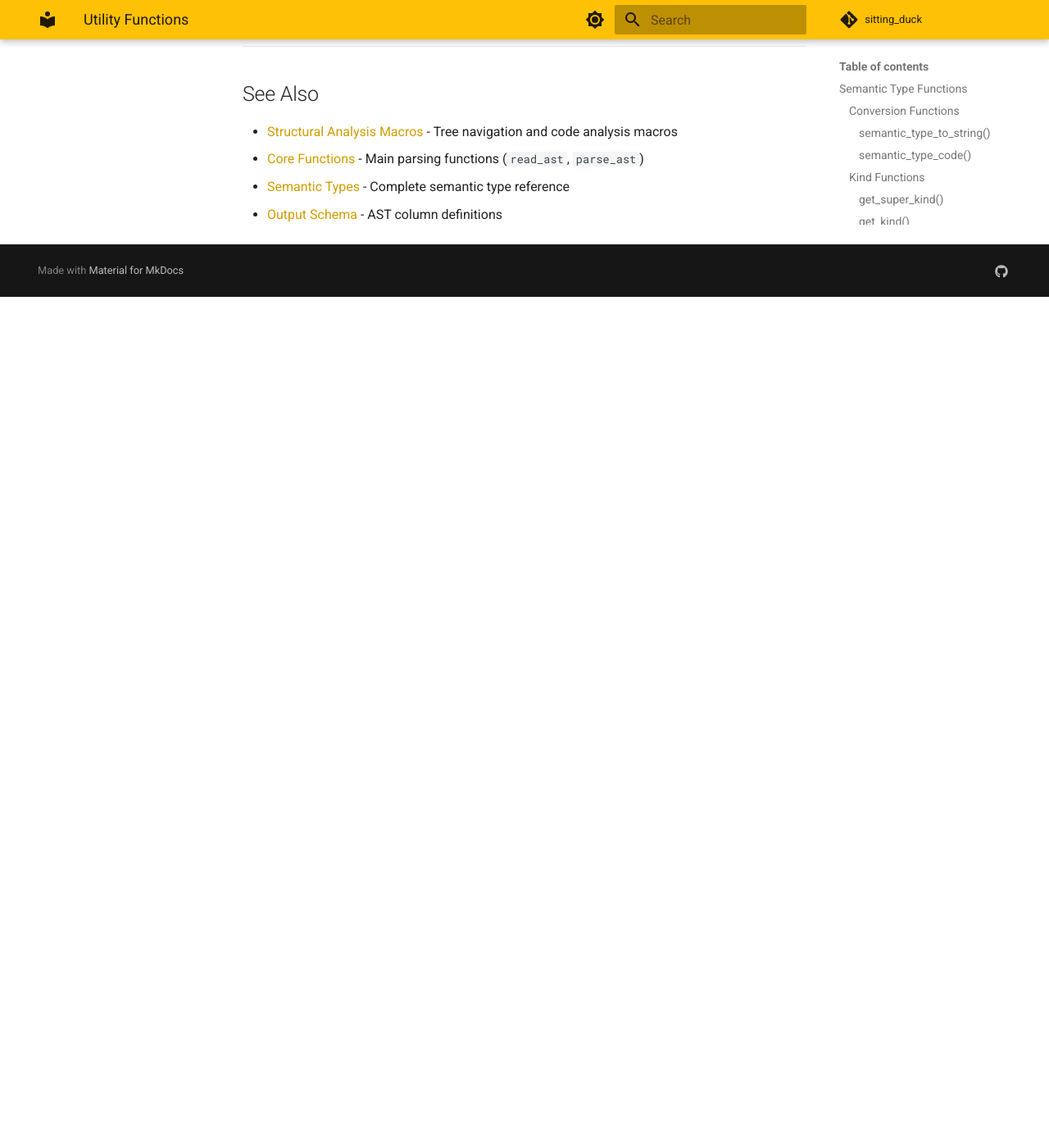
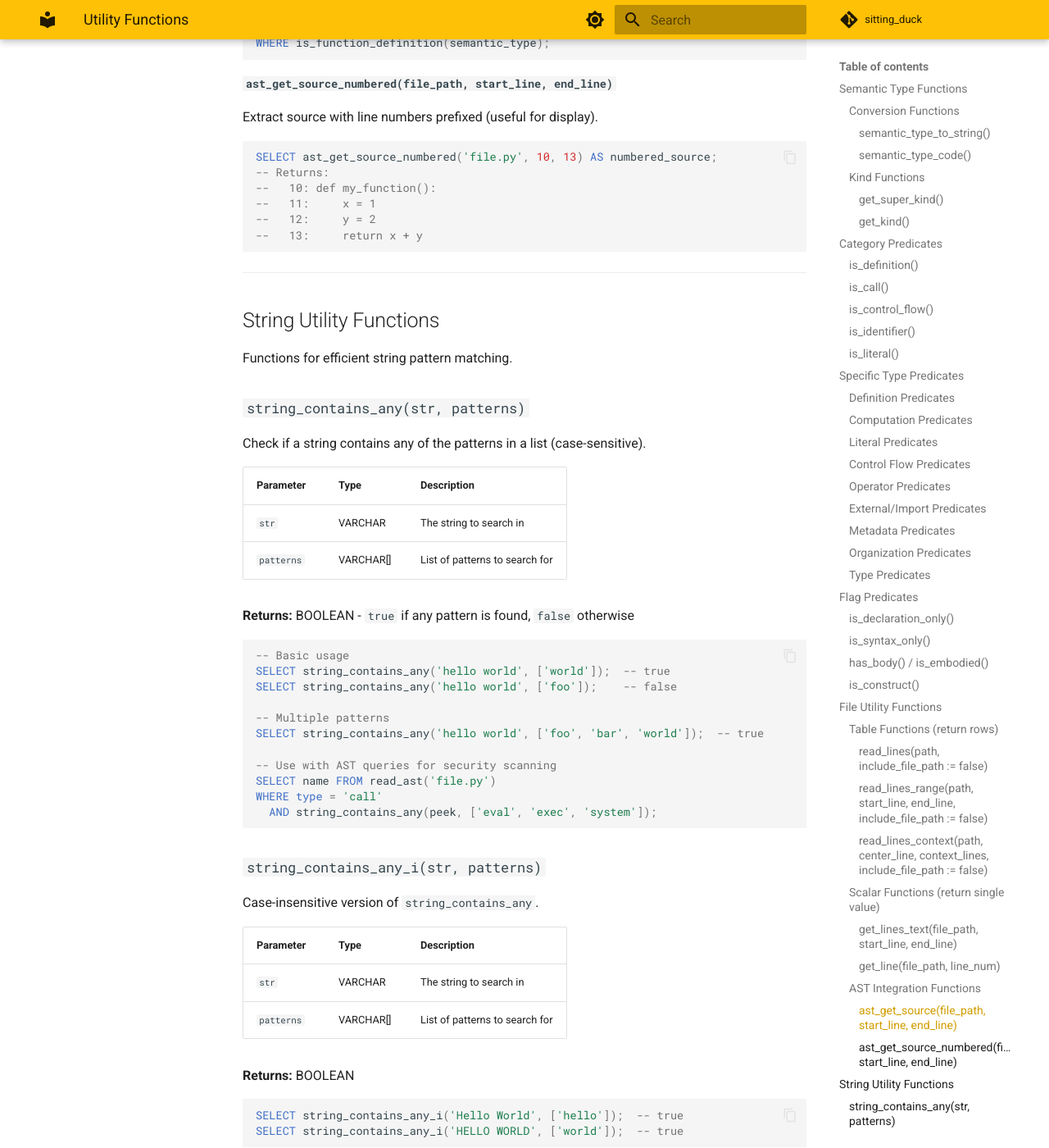
Before and after one commit to teaguesterling/sitting_duck, an MkDocs documentation site: the page built from docs/api/utility-functions.md, in a window 1280 px wide and 1400 px high, scrolled down 9041 px. Shown: the whole window at 82% size. Built offline with MkDocs 1.6.1 and Material for MkDocs 9.7.7, drawn with Linux system fonts in a browser that asks for light colours; comment, search, counter and statistics services are not loaded; before the commit the page ends 9403 px from its top, so only the background shows below that; some of the changed text lies outside the part shown.

Commit message:
Update docs with new string utility functions and macros
- Add string_contains_any, string_contains_any_i, ast_peek_contains_any
  to utility-functions.md
- Add ast_definitions and ast_call_arguments to structural-analysis.md
- Update read_lines docs to show optional include_file_path parameter
- Update cookbook to use new string_contains_any in security examples
- Update cookbook to use ast_definitions for definition inventory

🤖 Generated with [Claude Code](https://claude.com/claude-code)

Co-Authored-By: Claude Opus 4.5 <noreply@anthropic.com>

````diff
--- a/docs/api/utility-functions.md
+++ b/docs/api/utility-functions.md
@@ -287,52 +287,61 @@ Functions for reading source code lines. These are SQL macros that wrap DuckDB's
 
 ### Table Functions (return rows)
 
-#### `read_lines(file_path)`
+#### `read_lines(path, include_file_path := false)`
 
 Read all lines from a file as rows with line numbers.
 
-| Parameter | Type | Description |
-|-----------|------|-------------|
-| `file_path` | VARCHAR | Path to the file |
+| Parameter | Type | Default | Description |
+|-----------|------|---------|-------------|
+| `path` | VARCHAR | (required) | Path to the file |
+| `include_file_path` | BOOLEAN | `false` | Include file_path column with values |
 
-**Returns:** `line_number` (BIGINT), `line` (VARCHAR)
+**Returns:** `file_path` (VARCHAR, NULL unless include_file_path=true), `line_number` (BIGINT), `line` (VARCHAR)
 
 ```sql
 SELECT * FROM read_lines('file.py') LIMIT 3;
--- line_number | line
--- 1           | def hello():
--- 2           |     print("hi")
--- 3           |
+-- file_path | line_number | line
+-- NULL      | 1           | def hello():
+-- NULL      | 2           |     print("hi")
+-- NULL      | 3           |
+
+-- With file_path included:
+SELECT * FROM read_lines('file.py', include_file_path := true) LIMIT 2;
+-- file_path | line_number | line
+-- file.py   | 1           | def hello():
+-- file.py   | 2           |     print("hi")
 ```
 
-#### `read_lines_range(file_path, start_line, end_line)`
+#### `read_lines_range(path, start_line, end_line, include_file_path := false)`
 
 Read a specific line range from a file.
 
-| Parameter | Type | Description |
-|-----------|------|-------------|
-| `file_path` | VARCHAR | Path to the file |
-| `start_line` | BIGINT | First line to read (1-based) |
-| `end_line` | BIGINT | Last line to read (inclusive) |
+| Parameter | Type | Default | Description |
+|-----------|------|---------|-------------|
+| `path` | VARCHAR | (required) | Path to the file |
+| `start_line` | BIGINT | (required) | First line to read (1-based) |
+| `end_line` | BIGINT | (required) | Last line to read (inclusive) |
+| `include_file_path` | BOOLEAN | `false` | Include file_path column with values |
 
-**Returns:** `line_number` (BIGINT), `line` (VARCHAR)
+**Returns:** `file_path` (VARCHAR), `line_number` (BIGINT), `line` (VARCHAR)
 
 ```sql
 SELECT * FROM read_lines_range('file.py', 10, 12);
 -- Returns lines 10, 11, 12
 ```
 
-#### `read_lines_context(file_path, center_line, context_lines)`
+#### `read_lines_context(path, center_line, context_lines, include_file_path := false)`
 
 Read lines around a specific line (context window).
 
-| Parameter | Type | Description |
-|-----------|------|-------------|
-| `file_path` | VARCHAR | Path to the file |
-| `center_line` | BIGINT | Center line number |
-| `context_lines` | BIGINT | Lines before and after center |
+| Parameter | Type | Default | Description |
+|-----------|------|---------|-------------|
+| `path` | VARCHAR | (required) | Path to the file |
+| `center_line` | BIGINT | (required) | Center line number |
+| `context_lines` | BIGINT | (required) | Lines before and after center |
+| `include_file_path` | BOOLEAN | `false` | Include file_path column with values |
 
-**Returns:** `line_number` (BIGINT), `line` (VARCHAR)
+**Returns:** `file_path` (VARCHAR), `line_number` (BIGINT), `line` (VARCHAR)
 
 ```sql
 SELECT * FROM read_lines_context('file.py', 50, 5);
@@ -389,6 +398,91 @@ SELECT ast_get_source_numbered('file.py', 10, 13) AS numbered_source;
 
 ---
 
+## String Utility Functions
+
+Functions for efficient string pattern matching.
+
+### `string_contains_any(str, patterns)`
+
+Check if a string contains any of the patterns in a list (case-sensitive).
+
+| Parameter | Type | Description |
+|-----------|------|-------------|
+| `str` | VARCHAR | The string to search in |
+| `patterns` | VARCHAR[] | List of patterns to search for |
+
+**Returns:** BOOLEAN - `true` if any pattern is found, `false` otherwise
+
+```sql
+-- Basic usage
+SELECT string_contains_any('hello world', ['world']);  -- true
+SELECT string_contains_any('hello world', ['foo']);    -- false
+
+-- Multiple patterns
+SELECT string_contains_any('hello world', ['foo', 'bar', 'world']);  -- true
+
+-- Use with AST queries for security scanning
+SELECT name FROM read_ast('file.py')
+WHERE type = 'call'
+  AND string_contains_any(peek, ['eval', 'exec', 'system']);
+```
+
+### `string_contains_any_i(str, patterns)`
+
+Case-insensitive version of `string_contains_any`.
+
+| Parameter | Type | Description |
+|-----------|------|-------------|
+| `str` | VARCHAR | The string to search in |
+| `patterns` | VARCHAR[] | List of patterns to search for |
+
+**Returns:** BOOLEAN
+
+```sql
+SELECT string_contains_any_i('Hello World', ['hello']);  -- true
+SELECT string_contains_any_i('HELLO WORLD', ['world']);  -- true
+```
+
+### `ast_peek_contains_any(peek, patterns)`
+
+Alias for `string_contains_any`, named for use in AST queries.
+
+```sql
+-- Find dangerous function calls
+SELECT name, peek FROM read_ast('src/**/*.py')
+WHERE type = 'call'
+  AND ast_peek_contains_any(peek, ['eval', 'exec', 'system', 'subprocess']);
+```
+
+### Comparison: Before and After
+
+These functions replace verbose OR chains:
+
+```sql
+-- Before (verbose):
+WHERE peek LIKE '%eval%'
+   OR peek LIKE '%exec%'
+   OR peek LIKE '%system%'
+   OR peek LIKE '%subprocess%'
+
+-- After (concise):
+WHERE string_contains_any(peek, ['eval', 'exec', 'system', 'subprocess'])
+```
+
+### NULL Handling
+
+- NULL string returns NULL
+- NULL patterns list returns NULL
+- NULL patterns within the list are skipped
+
+```sql
+SELECT string_contains_any(NULL, ['foo']);              -- NULL
+SELECT string_contains_any('hello', NULL);              -- NULL
+SELECT string_contains_any('hello', ['foo', NULL, 'hello']);  -- true (NULL skipped)
+```
+
+---
+
 ## See Also
 
 - [Structural Analysis Macros](structural-analysis.md) - Tree navigation and code analysis macros
````
Also changed, not shown: docs/api/structural-analysis.md (+67 -0 lines), docs/guide/cookbook.md (+19 -18 lines).
